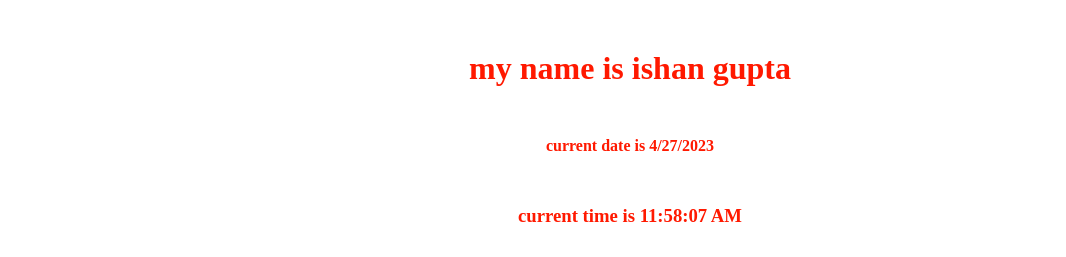
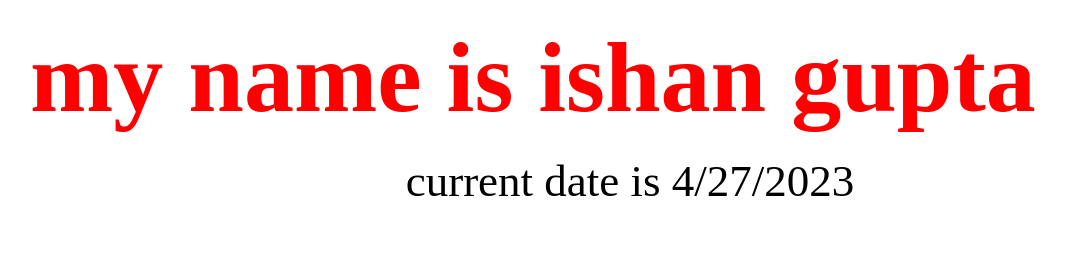
Before and after one commit to Bloodwarlord/first-web, a React (Create React App) app: page / in a window 1280 px wide. Shown: the top 257 px of the page, without its empty margins (10-1076 px from the left). Built offline with nearby package versions, Linux system fonts and the light colour scheme.

Commit message:
internal and inline css

```diff
--- a/src/index.js
+++ b/src/index.js
@@ -10,12 +10,17 @@ const img1 = "https://picsum.photos/200/300";
 const img2 = "https://picsum.photos/300/300";
 const img3 = "https://picsum.photos/250/300";
 const links= "https://www.youtube.com/watch?v=OloAP8p1k1w&list=PLwGdqUZWnOp3aROg4wypcRhZqJG3ajZWJ&index=14";
+const css = {
+fontSize:'100px',
+margin:'20px 40px',
+color:'red'
 
+}
 
 ReactDOM.render(
     <>
-    <h1 className ='heading'> {`my name is ${f} ${l}`} </h1>
-    <p className ='heading' >current date is {date} </p>
+    <h1 style={css}> {`my name is ${f} ${l}`} </h1>
+    <p style={{fontSize:'45px', textAlign:'center'}} >current date is {date} </p>
     <h3 className ='heading'> current time is {time}</h3>
    <div className ='stu'>
     <img src = {img1} alt=" here"/>
```
